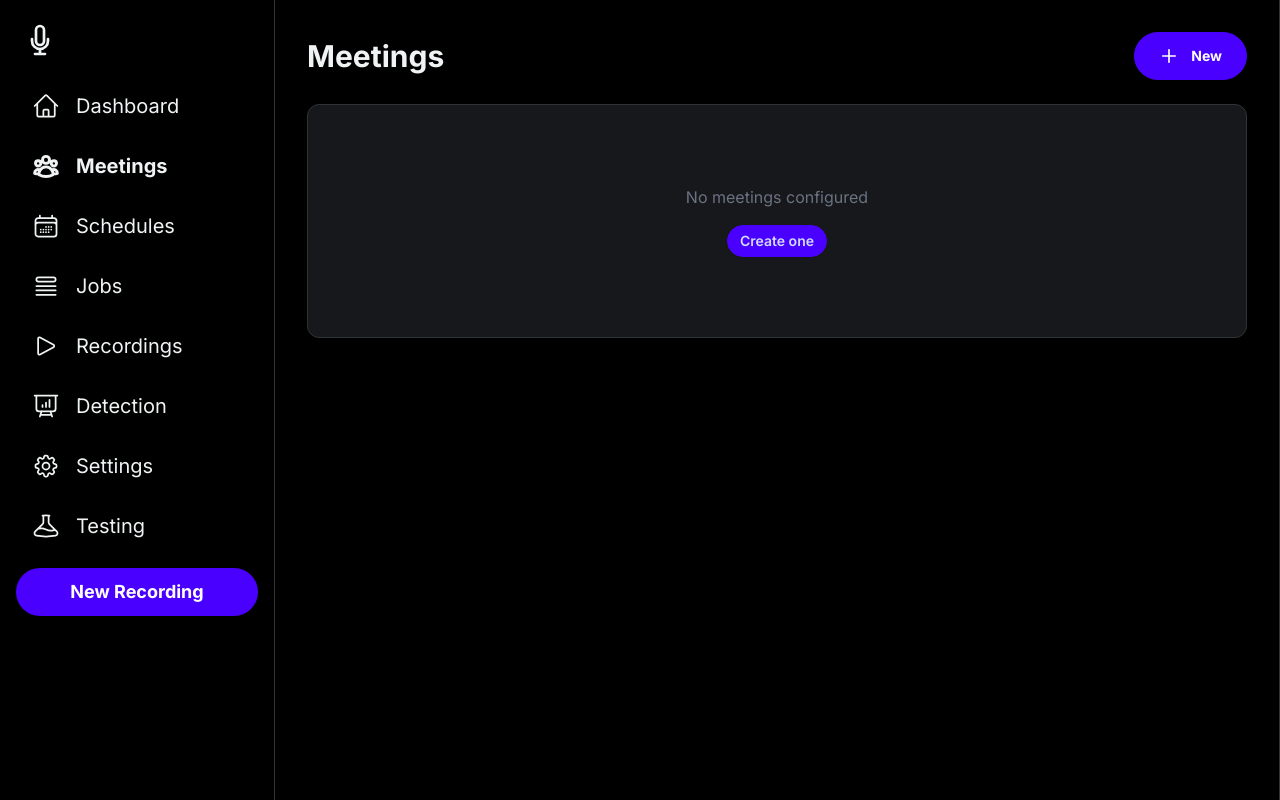
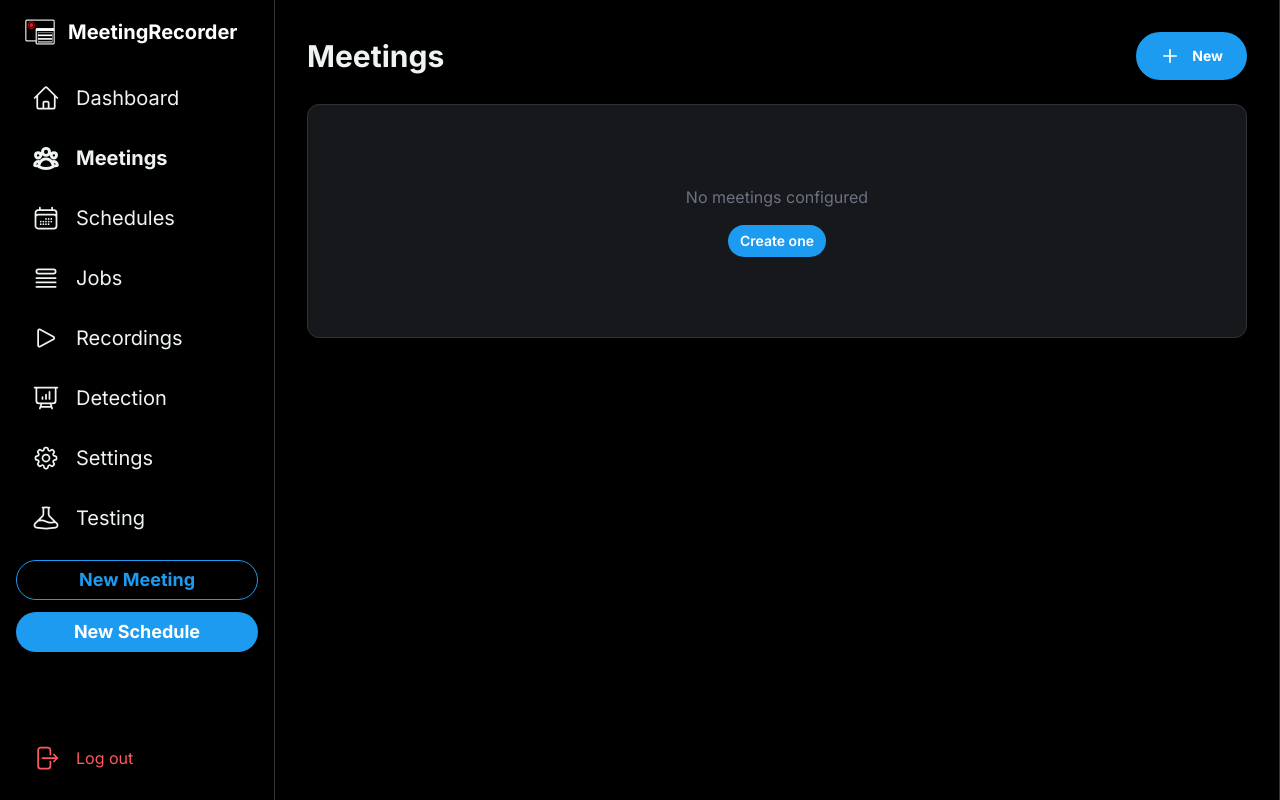
Before and after one commit to eyeduck-ai/meeting_recorder, a FastAPI app: page /meetings in a window 1280 px wide. Run offline with FastAPI, Linux system fonts and the light colour scheme; some libraries are stand-ins or nearby versions.

Commit message:
Refine UI: Branding, Colors, and Layout
- Update branding to 'MeetingRecorder' (no space) across all titles and headers.
- Update sidebar logo with text and new icon.
- Refine Login page styling (logo aspect ratio, alignment).
- Refine Sidebar buttons (hollow style, reduced height).
- Refine Schedules list UI (Green square YouTube indicator, Blue status toggle).
- Refine Settings UI (Blue toggles and accents).
- Refine Jobs list UI (Red delete button text, match meetings style).
- Standardize delete button hover effects.

```diff
--- a/web/templates/base.html
+++ b/web/templates/base.html
@@ -4,7 +4,8 @@
 <head>
     <meta charset="UTF-8">
     <meta name="viewport" content="width=device-width, initial-scale=1.0, maximum-scale=1.0, user-scalable=no">
-    <title>Meeting Recorder</title>
+    <title>MeetingRecorder</title>
+    <link rel="icon" type="image/png" href="/static/images/logo.png">
 
     <!-- Google Fonts: Inter -->
     <link rel="preconnect" href="https://fonts.googleapis.com">
@@ -56,7 +57,8 @@
                             "--rounded-box": "16px",
                             "--tab-radius": "9999px",
                         }
-                    }
+                    },
+                    "winter"
                 ]
             }
         }
@@ -127,17 +129,12 @@
     <!-- Mobile Header (Visible only on mobile) -->
     <header
         class="md:hidden sticky top-0 z-50 bg-base-100/80 backdrop-blur-md px-4 h-14 border-b border-[#2f3336] flex items-center justify-between">
-        <div class="avatar placeholder">
-            <div class="bg-neutral text-neutral-content rounded-full w-8">
-                <!-- User Icon Placeholder -->
-                <svg xmlns="http://www.w3.org/2000/svg" fill="none" viewBox="0 0 24 24" stroke-width="1.5"
-                    stroke="currentColor" class="w-5 h-5">
-                    <path stroke-linecap="round" stroke-linejoin="round"
-                        d="M15.75 6a3.75 3.75 0 11-7.5 0 3.75 3.75 0 017.5 0zM4.501 20.118a7.5 7.5 0 0114.998 0A17.933 17.933 0 0112 21.75c-2.676 0-5.216-.584-7.499-1.632z" />
-                </svg>
+        <div class="avatar">
+            <div class="w-8 h-8">
+                <img src="/static/images/logo.png" alt="Logo" class="object-contain">
             </div>
         </div>
-        <h1 class="text-lg font-bold">Meeting Recorder</h1>
+        <h1 class="text-lg font-bold">MeetingRecorder</h1>
         <button class="btn btn-ghost btn-circle btn-sm">
             <svg xmlns="http://www.w3.org/2000/svg" fill="none" viewBox="0 0 24 24" stroke-width="1.5"
                 stroke="currentColor" class="w-6 h-6">
@@ -153,13 +150,9 @@
         class="hidden md:flex flex-col w-[275px] h-screen sticky top-0 border-r border-[#2f3336] px-4 py-4 justify-between">
         <div>
             <!-- Logo -->
-            <a href="/" class="btn btn-ghost btn-circle text-3xl mb-4 hover:bg-base-300">
-                <!-- Simple X-style Logo or Icon -->
-                <svg xmlns="http://www.w3.org/2000/svg" fill="none" viewBox="0 0 24 24" stroke-width="2"
-                    stroke="currentColor" class="w-8 h-8">
-                    <path stroke-linecap="round" stroke-linejoin="round"
-                        d="M12 18.75a6 6 0 006-6v-1.5m-6 7.5a6 6 0 01-6-6v-1.5m6 7.5v3.75m-3.75 0h7.5M12 15.75a3 3 0 01-3-3V4.5a3 3 0 116 0v8.25a3 3 0 01-3 3z" />
-                </svg>
+            <a href="/" class="flex items-center gap-3 mb-6 px-2 hover:opacity-80 transition-opacity">
+                <img src="/static/images/logo.png" alt="Logo" class="w-8 h-8 object-contain">
+                <span class="text-xl font-bold text-white">MeetingRecorder</span>
             </a>
 
             <!-- Navigation Menu -->
@@ -247,9 +240,30 @@
             </nav>
 
             <!-- New Recording Button (Desktop) -->
-            <a href="/schedules"
-                class="btn btn-primary rounded-full w-full text-lg text-white font-bold mt-4 border-none shadow-none hover:bg-[#1a8cd8]">
-                New Recording
+            <!-- New Action Buttons (Desktop) -->
+            <div class="flex flex-col gap-3 mt-4">
+                <a href="/meetings/new"
+                    class="btn bg-transparent border border-[#1d9bf0] text-[#1d9bf0] hover:bg-[#1d9bf0]/10 hover:border-[#1d9bf0] rounded-full w-full h-10 min-h-[2.5rem] text-lg font-bold shadow-none">
+                    New Meeting
+                </a>
+                <a href="/schedules/new"
+                    class="btn bg-[#1d9bf0] hover:bg-[#1a8cd8] text-white border-none rounded-full w-full h-10 min-h-[2.5rem] text-lg font-bold shadow-none">
+                    New Schedule
+                </a>
+            </div>
+        </div>
+
+        <!-- Bottom Actions -->
+        <div class="flex flex-col gap-2">
+            <!-- Logout -->
+            <a href="/logout"
+                class="nav-item flex items-center gap-4 px-4 py-3 rounded-full cursor-pointer w-full text-left text-error hover:bg-error/10 hover:text-red-400 transition-colors">
+                <svg xmlns="http://www.w3.org/2000/svg" fill="none" viewBox="0 0 24 24" stroke-width="1.5"
+                    stroke="currentColor" class="w-7 h-7">
+                    <path stroke-linecap="round" stroke-linejoin="round"
+                        d="M15.75 9V5.25A2.25 2.25 0 0013.5 3h-6a2.25 2.25 0 00-2.25 2.25v13.5A2.25 2.25 0 007.5 21h6a2.25 2.25 0 002.25-2.25V15m3 0l3-3m0 0l-3-3m3 3H9" />
+                </svg>
+                <span>Log out</span>
             </a>
         </div>
     </aside>
@@ -300,15 +314,24 @@
             <svg xmlns="http://www.w3.org/2000/svg" fill="none" viewBox="0 0 24 24" stroke-width="1.5"
                 stroke="currentColor" class="w-7 h-7">
                 <path stroke-linecap="round" stroke-linejoin="round"
-                    d="M10.343 3.94c.09-.542.56-.94 1.11-.94h1.093c.55 0 1.02.398 1.11.94l.149.894c.07.424.384.764.78.93.398.164.855.142 1.205-.108l.737-.527a1.125 1.125 0 011.45.12l.773.774c.39.389.44 1.002.12 1.45l-.527.737c-.25.35-.272.806-.107 1.204.165.397.505.71.93.78l.893.15c.543.09.94.56.94 1.109v1.094c0 .55-.397 1.02-.94 1.11l-.893.149c-.425.07-.765.383-.93.78-.165.398-.143.854.107-1.204l-.527-.738a1.125 1.125 0 01.12-1.45l.773-.773a1.125 1.125 0 011.45-.12l.737.527c.35.25.807.272 1.204.107.397-.165.71-.505.78-.929l.15-.894z" />
+                    d="M10.343 3.94c.09-.542.56-.94 1.11-.94h1.093c.55 0 1.02.398 1.11.94l.149.894c.07.424.384.764.78.93.398.164.855.142 1.205-.108l.737-.527a1.125 1.125 0 011.45.12l.773.774c.39.389.44 1.002.12 1.45l-.527.737c-.25.35-.272.806-.107 1.204.165.397.505.71.93.78l.893.15c.543.09.94.56.94 1.109v1.094c0 .55-.397 1.02-.94 1.11l-.893.149c-.425.07-.765.383-.93.78-.165.398-.143.854.107 1.204l.527.738c.32.447.269 1.06-.12 1.45l-.774.773a1.125 1.125 0 01-1.449.12l-.738-.527c-.35-.25-.806-.272-1.203-.107-.397.165-.71.505-.781.929l-.149.894c-.09.542-.56.94-1.11.94h-1.094c-.55 0-1.019-.398-1.11-.94l-.148-.894c-.071-.424-.384-.764-.781-.93-.398-.164-.854-.142-1.204.108l-.738.527c-.447.32-1.06.269-1.45-.12l-.773-.774a1.125 1.125 0 01-.12-1.45l.527-.737c.25-.35.273-.806.108-1.204-.165-.397-.505-.71-.93-.78l-.894-.15c-.542-.09-.94-.56-.94-1.109v-1.094c0-.55.398-1.02.94-1.11l.894-.149c.424-.07.765-.383.93-.78.165-.398.143-.854-.107-1.204l-.527-.738a1.125 1.125 0 01.12-1.45l.773-.773a1.125 1.125 0 011.45-.12l.737.527c.35.25.807.272 1.204.107.397-.165.71-.505.78-.929l.15-.894z" />
                 <path stroke-linecap="round" stroke-linejoin="round" d="M15 12a3 3 0 11-6 0 3 3 0 016 0z" />
+            </svg>
+        </a>
+        <!-- Logout (Mobile) -->
+        <a href="/logout" class="mobile-nav-item p-2 text-error">
+            <svg xmlns="http://www.w3.org/2000/svg" fill="none" viewBox="0 0 24 24" stroke-width="1.5"
+                stroke="currentColor" class="w-7 h-7">
+                <path stroke-linecap="round" stroke-linejoin="round"
+                    d="M15.75 9V5.25A2.25 2.25 0 0013.5 3h-6a2.25 2.25 0 00-2.25 2.25v13.5A2.25 2.25 0 007.5 21h6a2.25 2.25 0 002.25-2.25V15m3 0l3-3m0 0l-3-3m3 3H9" />
             </svg>
         </a>
     </div>
 
     <!-- Floating Action Button for Mobile -->
     <div class="md:hidden fixed bottom-20 right-4 z-50">
-        <a href="/schedules" class="btn btn-primary btn-circle btn-lg text-white shadow-lg border-none">
+        <a href="/schedules"
+            class="btn bg-[#1d9bf0] hover:bg-[#1a8cd8] text-white btn-circle btn-lg shadow-lg border-none">
             <svg xmlns="http://www.w3.org/2000/svg" fill="none" viewBox="0 0 24 24" stroke-width="2"
                 stroke="currentColor" class="w-8 h-8">
                 <path stroke-linecap="round" stroke-linejoin="round" d="M12 4.5v15m7.5-7.5h-15" />
@@ -317,6 +340,13 @@
     </div>
 
     {% block scripts %}{% endblock %}
+
+    <script>
+        // Force minimal-tech theme
+        const savedTheme = 'minimal-tech';
+        document.documentElement.setAttribute('data-theme', savedTheme);
+        localStorage.setItem('theme', savedTheme);
+    </script>
 </body>
 
 </html>
--- a/web/templates/detection_logs.html
+++ b/web/templates/detection_logs.html
@@ -62,7 +62,8 @@
                         <option value="false">Not Triggered</option>
                     </select>
                 </div>
-                <button onclick="loadLogs()" class="btn btn-primary btn-sm">Filter</button>
+                <button onclick="loadLogs()"
+                    class="btn bg-[#1d9bf0] hover:bg-[#1a8cd8] text-white border-none btn-sm">Filter</button>
             </div>
         </div>
     </div>
@@ -71,7 +72,7 @@
     <div class="stats shadow w-full">
         <div class="stat">
             <div class="stat-title">Total Events</div>
-            <div class="stat-value text-primary" id="stat-total">-</div>
+            <div class="stat-value text-[#1d9bf0]" id="stat-total">-</div>
         </div>
         <div class="stat">
             <div class="stat-title">Triggered</div>
--- a/web/templates/jobs/list.html
+++ b/web/templates/jobs/list.html
@@ -133,7 +133,7 @@
                             {% else %}
                             <button hx-delete="/jobs/{{ job.job_id }}" hx-target="closest tr" hx-swap="outerHTML"
                                 hx-confirm="Delete this job?"
-                                class="text-gray-500 hover:text-red-500 text-sm hover:font-bold transition-all">Delete</button>
+                                class="text-error hover:text-red-400 btn btn-ghost btn-xs">Delete</button>
                             {% endif %}
                         </td>
                     </tr>
--- a/web/templates/meetings/form.html
+++ b/web/templates/meetings/form.html
@@ -1,6 +1,6 @@
 {% extends "base.html" %}
 
-{% block title %}{% if meeting %}Edit{% else %}New{% endif %} Meeting / Meeting Recorder{% endblock %}
+{% block title %}{% if meeting %}Edit{% else %}New{% endif %} Meeting / MeetingRecorder{% endblock %}
 
 {% block content %}
 <div class="max-w-2xl mx-auto p-4 md:p-8 space-y-8">
@@ -97,7 +97,9 @@
 
             <div class="flex justify-end gap-3 mt-8 pt-4 border-t border-[#2f3336]">
                 <button type="button" onclick="history.back()" class="btn btn-ghost rounded-full">Cancel</button>
-                <button type="submit" class="btn btn-primary rounded-full px-8">Save Meeting</button>
+                <button type="submit"
+                    class="btn bg-[#1d9bf0] hover:bg-[#1a8cd8] text-white border-none rounded-full px-8">Save
+                    Meeting</button>
             </div>
         </form>
     </div>
--- a/web/templates/meetings/list.html
+++ b/web/templates/meetings/list.html
@@ -7,7 +7,8 @@
     <!-- Header -->
     <div class="flex justify-between items-center">
         <h1 class="text-2xl md:text-3xl font-bold">Meetings</h1>
-        <a href="/meetings/new" class="btn btn-primary rounded-full px-6 font-bold text-white">
+        <a href="/meetings/new"
+            class="btn bg-[#1d9bf0] hover:bg-[#1a8cd8] text-white border-none rounded-full px-6 font-bold">
             <svg xmlns="http://www.w3.org/2000/svg" fill="none" viewBox="0 0 24 24" stroke-width="2"
                 stroke="currentColor" class="w-5 h-5 mr-1">
                 <path stroke-linecap="round" stroke-linejoin="round" d="M12 4.5v15m7.5-7.5h-15" />
@@ -19,7 +20,7 @@
     <!-- Meetings Lists -->
     <div class="bg-[#16181c] rounded-xl border border-[#2f3336] overflow-hidden">
         {% if meetings %}
-        <!-- Mobile List -->
+        <!-- Mobile List (unchanged) -->
         <div class="md:hidden">
             {% for meeting in meetings %}
             <div class="p-4 border-b border-[#2f3336] last:border-0 hover:bg-[#1d1f23] transition-colors">
@@ -70,11 +71,14 @@
                         <td class="font-bold text-white pl-6">{{ meeting.name }}</td>
                         <td>
                             {% if meeting.provider == 'jitsi' %}
-                            <span class="text-blue-400 font-bold text-xs uppercase">Jitsi</span>
+                            <span
+                                class="badge badge-info badge-outline font-bold text-xs uppercase rounded">Jitsi</span>
                             {% elif meeting.provider == 'webex' %}
-                            <span class="text-yellow-500 font-bold text-xs uppercase">Webex</span>
+                            <span
+                                class="badge badge-warning badge-outline font-bold text-xs uppercase rounded">Webex</span>
                             {% else %}
-                            <span class="text-gray-500 font-bold text-xs uppercase">{{ meeting.provider }}</span>
+                            <span class="badge badge-ghost badge-outline font-bold text-xs uppercase rounded">{{
+                                meeting.provider }}</span>
                             {% endif %}
                         </td>
                         <td class="text-gray-400 font-mono text-sm">{{ meeting.meeting_code }}</td>
@@ -96,9 +100,11 @@
         {% else %}
         <div class="flex flex-col items-center justify-center py-20 text-gray-500">
             <p class="mb-4">No meetings configured</p>
-            <a href="/meetings/new" class="btn btn-primary btn-sm rounded-full">Create one</a>
+            <a href="/meetings/new"
+                class="btn bg-[#1d9bf0] hover:bg-[#1a8cd8] text-white border-none btn-sm rounded-full">Create one</a>
         </div>
         {% endif %}
+
     </div>
 </div>
 {% endblock %}
--- a/web/templates/recordings/list.html
+++ b/web/templates/recordings/list.html
@@ -52,7 +52,7 @@
                         </button>
                         {% endif %}
 
-                        <a href="/recordings/{{ job.job_id }}/download" class="text-primary hover:text-blue-400">
+                        <a href="/recordings/{{ job.job_id }}/download" class="text-[#1d9bf0] hover:text-[#1a8cd8]">
                             <svg class="w-5 h-5" fill="none" stroke="currentColor" viewBox="0 0 24 24" stroke-width="2">
                                 <path stroke-linecap="round" stroke-linejoin="round"
                                     d="M3 16.5v2.25A2.25 2.25 0 005.25 21h13.5A2.25 2.25 0 0021 18.75V16.5M16.5 12L12 16.5m0 0L7.5 12m4.5 4.5V3" />
@@ -118,7 +118,7 @@
                         <td class="text-right pr-6">
                             <div class="flex items-center justify-end gap-3">
                                 <a href="/recordings/{{ job.job_id }}/download"
-                                    class="text-primary hover:text-blue-400 btn btn-ghost btn-xs">Download</a>
+                                    class="text-[#1d9bf0] hover:text-[#1a8cd8] btn btn-ghost btn-xs">Download</a>
                                 <button hx-delete="/recordings/{{ job.job_id }}" hx-target="closest tr"
                                     hx-swap="outerHTML" hx-confirm="Delete?"
                                     class="text-error hover:text-red-400 btn btn-ghost btn-xs">Delete</button>
--- a/web/templates/schedules/_card.html
+++ b/web/templates/schedules/_card.html
@@ -37,7 +37,7 @@
         {% if not is_expired %}
         <form hx-post="/schedules/{{ schedule.id }}/toggle?variant=card" hx-target="#schedule-card-{{ schedule.id }}"
             hx-swap="outerHTML">
-            <input type="checkbox" class="toggle toggle-sm toggle-primary" {% if schedule.enabled %}checked{% endif %}
+            <input type="checkbox" class="toggle toggle-sm toggle-info" {% if schedule.enabled %}checked{% endif %}
                 onchange="this.form.requestSubmit()">
         </form>
         {% endif %}
@@ -53,7 +53,7 @@
                 {{ (schedule.duration_sec / 60) | int }}m
             </span>
             {% if schedule.youtube_enabled %}
-            <span class="text-error flex items-center gap-1">
+            <span class="text-success flex items-center gap-1">
                 <svg class="w-3 h-3" fill="currentColor" viewBox="0 0 24 24">
                     <path
                         d="M19.615 3.184c-3.604-.246-11.631-.245-15.23 0-3.897.266-4.356 2.62-4.385 8.816.029 6.185.484 8.549 4.385 8.816 3.6.245 11.626.246 15.23 0 3.897-.266 4.356-2.62 4.385-8.816-.029-6.185-.484-8.549-4.385-8.816zm-10.615 12.816v-8l8 3.993-8 4.007z" />
--- a/web/templates/schedules/form.html
+++ b/web/templates/schedules/form.html
@@ -1,6 +1,6 @@
 {% extends "base.html" %}
 
-{% block title %}{% if schedule %}Edit{% else %}New{% endif %} Schedule / Meeting Recorder{% endblock %}
+{% block title %}{% if schedule %}Edit{% else %}New{% endif %} Schedule / MeetingRecorder{% endblock %}
 
 {% block content %}
 <div class="max-w-2xl mx-auto p-4 md:p-8 space-y-8">
@@ -206,7 +206,9 @@
 
             <div class="flex justify-end gap-3 mt-8 pt-4 border-t border-[#2f3336]">
                 <button type="button" onclick="history.back()" class="btn btn-ghost rounded-full">Cancel</button>
-                <button type="submit" class="btn btn-primary rounded-full px-8">Save Schedule</button>
+                <button type="submit"
+                    class="btn bg-[#1d9bf0] hover:bg-[#1a8cd8] text-white border-none rounded-full px-8">Save
+                    Schedule</button>
             </div>
         </form>
     </div>
```
Also changed, not shown: web/templates/dashboard.html (+25 -16 lines), web/templates/jobs/detail.html (+8 -7 lines), web/templates/login.html (+6 -9 lines), web/templates/schedules/_row.html (+7 -2 lines), web/templates/schedules/list.html (+5 -2 lines), web/templates/settings.html (+20 -17 lines), web/templates/test.html (+12 -6 lines), web/static/images/logo.png (added), 1 other file.
